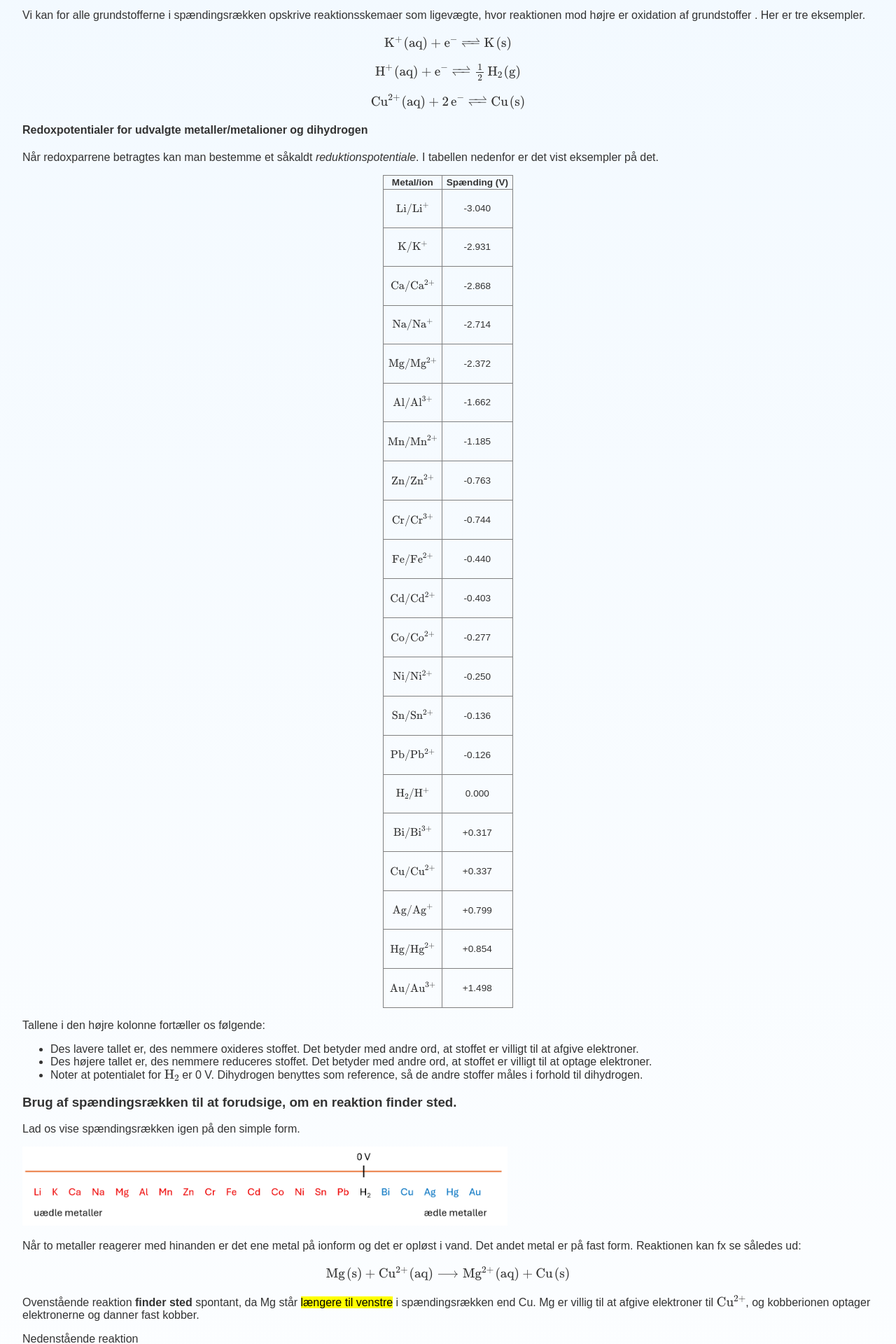
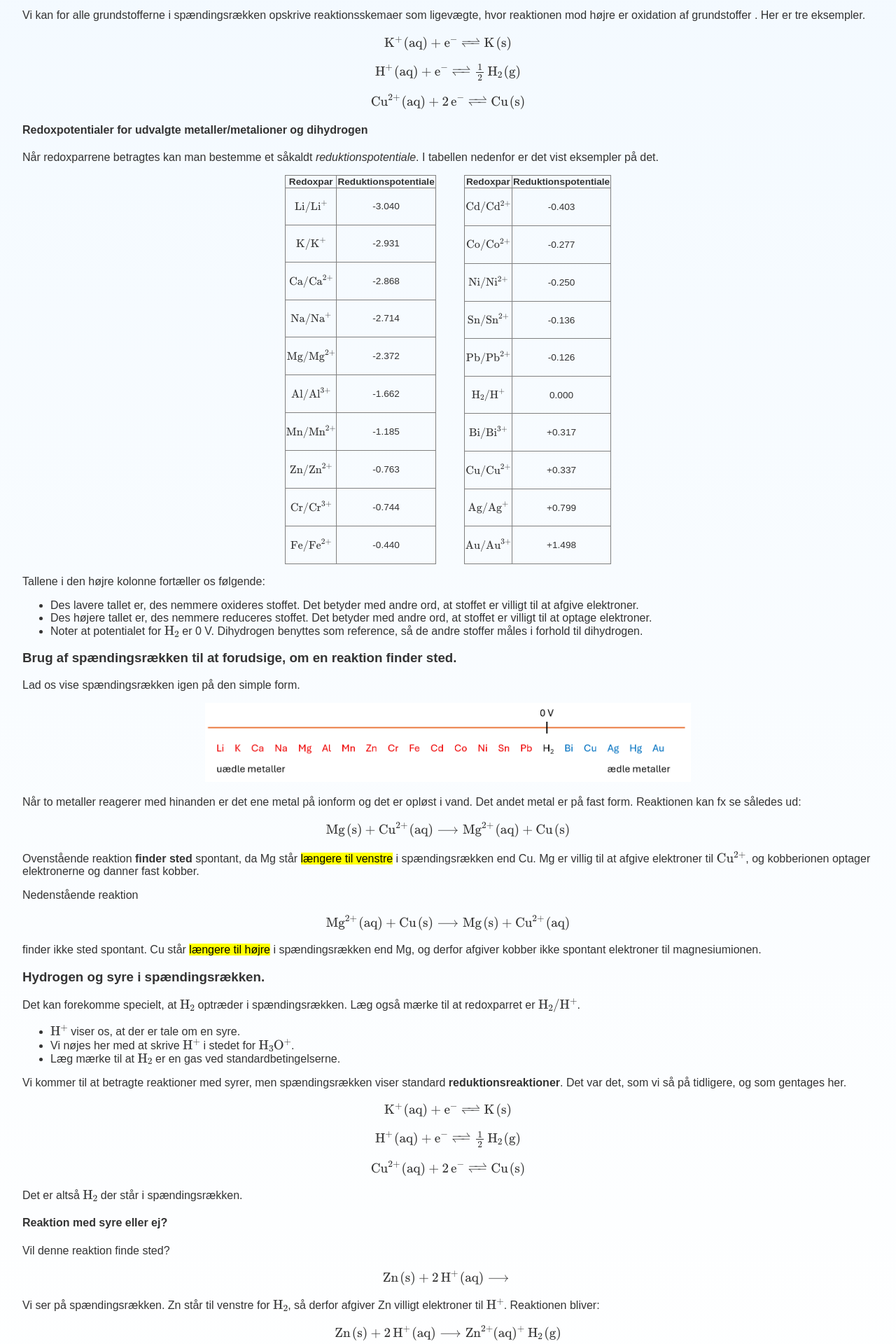
Before and after one commit to jenskaalby/matkem, a Jekyll site: the page built from Kemi/redox/spaendingsraekken.md, in a window 1280 px wide. Shown: the part 687-2607 px from the top of the page at 70% size. Built offline with Jekyll 4.4.1, drawn with Linux system fonts in a browser that asks for light colours; some of the changed text lies outside the part shown.

Commit message:
Update spaendingsraekken.md

```diff
--- a/Kemi/redox/spaendingsraekken.md
+++ b/Kemi/redox/spaendingsraekken.md
@@ -36,39 +36,36 @@ $$\ce{Cu^{2+} (aq) +2e- <=> Cu (s)}$$
 
 Når redoxparrene betragtes kan man bestemme et såkaldt <i>reduktionspotentiale</i>. I tabellen nedenfor er det vist eksempler på det.
 
-<table border="1" cellspacing="0"
-       style="border-collapse: collapse; margin-left: auto; margin-right: auto; font-size: 0.85em;">
-  <style>
-    td, th {
-      padding: 2px 6px;
-    }
-  </style>
-  <tr>
-    <th>Metal/ion</th>
-    <th>Spænding (V)</th>
-  </tr>
-  <tr><td>$$\ce{Li/Li^+}$$</td><td style="text-align: center;">-3.040</td></tr>
-  <tr><td>$$\ce{K/K^+}$$</td><td style="text-align: center;">-2.931</td></tr>
-  <tr><td>$$\ce{Ca/Ca^2+}$$</td><td style="text-align: center;">-2.868</td></tr>
-  <tr><td>$$\ce{Na/Na^+}$$</td><td style="text-align: center;">-2.714</td></tr>
-  <tr><td>$$\ce{Mg/Mg^2+}$$</td><td style="text-align: center;">-2.372</td></tr>
-  <tr><td>$$\ce{Al/Al^3+}$$</td><td style="text-align: center;">-1.662</td></tr>
-  <tr><td>$$\ce{Mn/Mn^2+}$$</td><td style="text-align: center;">-1.185</td></tr>
-  <tr><td>$$\ce{Zn/Zn^2+}$$</td><td style="text-align: center;">-0.763</td></tr>
-  <tr><td>$$\ce{Cr/Cr^3+}$$</td><td style="text-align: center;">-0.744</td></tr>
-  <tr><td>$$\ce{Fe/Fe^2+}$$</td><td style="text-align: center;">-0.440</td></tr>
-  <tr><td>$$\ce{Cd/Cd^2+}$$</td><td style="text-align: center;">-0.403</td></tr>
-  <tr><td>$$\ce{Co/Co^2+}$$</td><td style="text-align: center;">-0.277</td></tr>
-  <tr><td>$$\ce{Ni/Ni^2+}$$</td><td style="text-align: center;">-0.250</td></tr>
-  <tr><td>$$\ce{Sn/Sn^2+}$$</td><td style="text-align: center;">-0.136</td></tr>
-  <tr><td>$$\ce{Pb/Pb^2+}$$</td><td style="text-align: center;">-0.126</td></tr>
-  <tr><td>$$\ce{H2/H^+}$$</td><td style="text-align: center;">0.000</td></tr>
-  <tr><td>$$\ce{Bi/Bi^3+}$$</td><td style="text-align: center;">+0.317</td></tr>
-  <tr><td>$$\ce{Cu/Cu^2+}$$</td><td style="text-align: center;">+0.337</td></tr>
-  <tr><td>$$\ce{Ag/Ag^+}$$</td><td style="text-align: center;">+0.799</td></tr>
-  <tr><td>$$\ce{Hg/Hg^2+}$$</td><td style="text-align: center;">+0.854</td></tr>
-  <tr><td>$$\ce{Au/Au^3+}$$</td><td style="text-align: center;">+1.498</td></tr>
-</table>
+<div style="display: flex; justify-content: center; gap: 40px; font-size: 0.85em;">
+  <table border="1" cellspacing="0" style="border-collapse: collapse;">
+    <tr><th>Redoxpar</th><th>Reduktionspotentiale</th></tr>
+    <tr><td>$$\ce{Li/Li^+}$$</td><td style="text-align: center;">-3.040</td></tr>
+    <tr><td>$$\ce{K/K^+}$$</td><td style="text-align: center;">-2.931</td></tr>
+    <tr><td>$$\ce{Ca/Ca^2+}$$</td><td style="text-align: center;">-2.868</td></tr>
+    <tr><td>$$\ce{Na/Na^+}$$</td><td style="text-align: center;">-2.714</td></tr>
+    <tr><td>$$\ce{Mg/Mg^2+}$$</td><td style="text-align: center;">-2.372</td></tr>
+    <tr><td>$$\ce{Al/Al^3+}$$</td><td style="text-align: center;">-1.662</td></tr>
+    <tr><td>$$\ce{Mn/Mn^2+}$$</td><td style="text-align: center;">-1.185</td></tr>
+    <tr><td>$$\ce{Zn/Zn^2+}$$</td><td style="text-align: center;">-0.763</td></tr>
+    <tr><td>$$\ce{Cr/Cr^3+}$$</td><td style="text-align: center;">-0.744</td></tr>
+    <tr><td>$$\ce{Fe/Fe^2+}$$</td><td style="text-align: center;">-0.440</td></tr>
+  </table>
+
+  <table border="1" cellspacing="0" style="border-collapse: collapse;">
+    <tr><th>Redoxpar</th><th>Reduktionspotentiale</th></tr>
+    <tr><td>$$\ce{Cd/Cd^2+}$$</td><td style="text-align: center;">-0.403</td></tr>
+    <tr><td>$$\ce{Co/Co^2+}$$</td><td style="text-align: center;">-0.277</td></tr>
+    <tr><td>$$\ce{Ni/Ni^2+}$$</td><td style="text-align: center;">-0.250</td></tr>
+    <tr><td>$$\ce{Sn/Sn^2+}$$</td><td style="text-align: center;">-0.136</td></tr>
+    <tr><td>$$\ce{Pb/Pb^2+}$$</td><td style="text-align: center;">-0.126</td></tr>
+    <tr><td>$$\ce{H2/H^+}$$</td><td style="text-align: center;">0.000</td></tr>
+    <tr><td>$$\ce{Bi/Bi^3+}$$</td><td style="text-align: center;">+0.317</td></tr>
+    <tr><td>$$\ce{Cu/Cu^2+}$$</td><td style="text-align: center;">+0.337</td></tr>
+    <tr><td>$$\ce{Ag/Ag^+}$$</td><td style="text-align: center;">+0.799</td></tr>
+    <tr><td>$$\ce{Au/Au^3+}$$</td><td style="text-align: center;">+1.498</td></tr>
+  </table>
+</div>
+
 
 
 Tallene i den højre kolonne fortæller os følgende:
@@ -82,7 +79,9 @@ Tallene i den højre kolonne fortæller os følgende:
 
 Lad os vise spændingsrækken igen på den simple form.
 
-<img src="./spaendingsraekken.png" alt="Spændingsrækken" style="width:57%;">
+<div style="text-align: center;">
+  <img src="./spaendingsraekken.png" alt="Spændingsrækken" style="width:57%;">
+</div>
 
 Når to metaller reagerer med hinanden er det ene metal på ionform og det er opløst i vand. Det andet metal er på fast form. Reaktionen kan fx se således ud:
 
@@ -120,7 +119,7 @@ Vil denne reaktion finde sted?
 
 $$\ce{Zn(s) + 2H+(aq) ->}$$
 
-Vi ser på spændingsrækken. Zn står til venstre for \ce{H2}, så derfor afgiver Zn villigt elektroner til $\ce{H+}$. Reaktionen bliver:
+Vi ser på spændingsrækken. Zn står til venstre for $\ce{H2}$, så derfor afgiver Zn villigt elektroner til $\ce{H+}$. Reaktionen bliver:
 
 $$\ce{Zn(s) + 2H+(aq) -> Zn^{2+}(aq)+ H2(g)}$$
 
```
